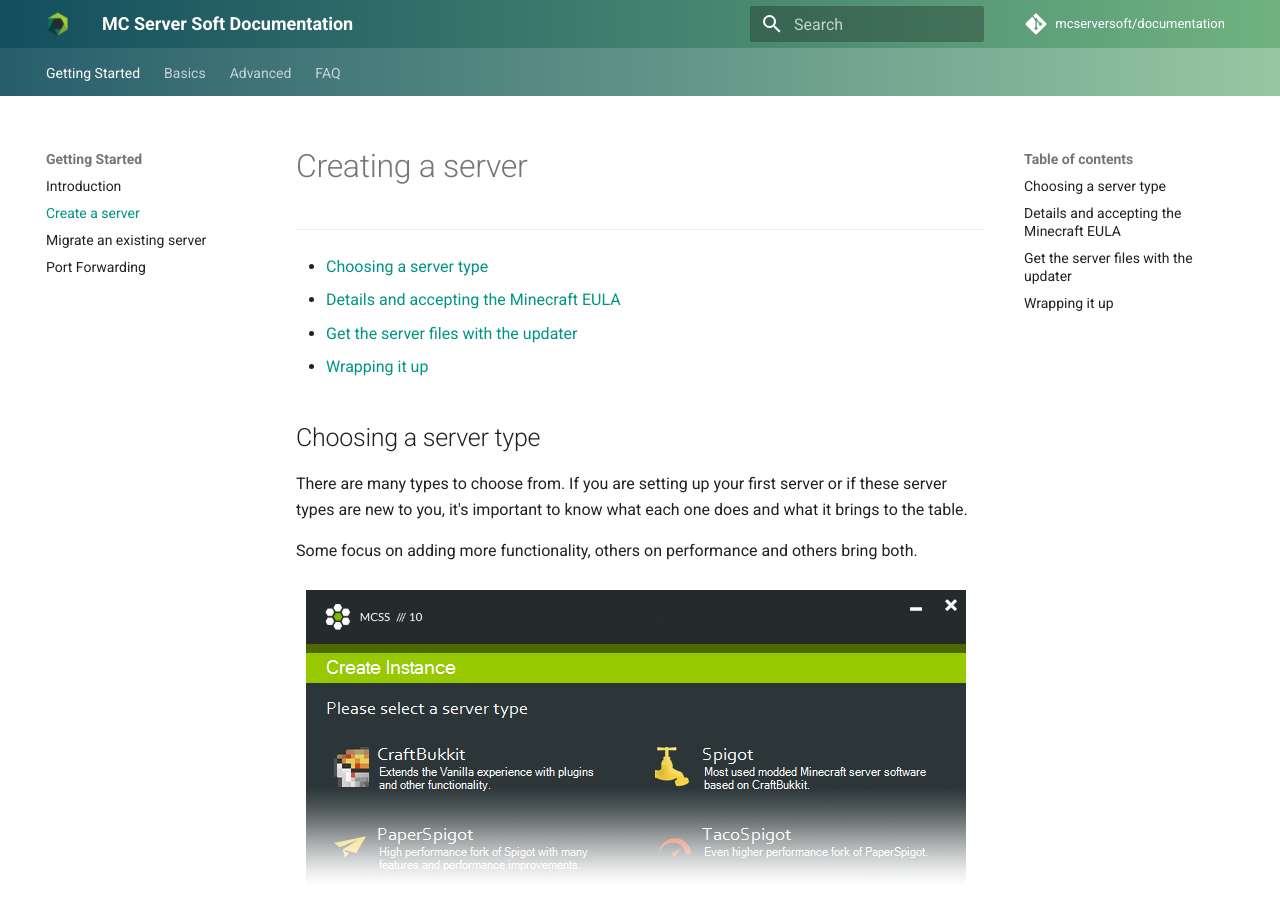
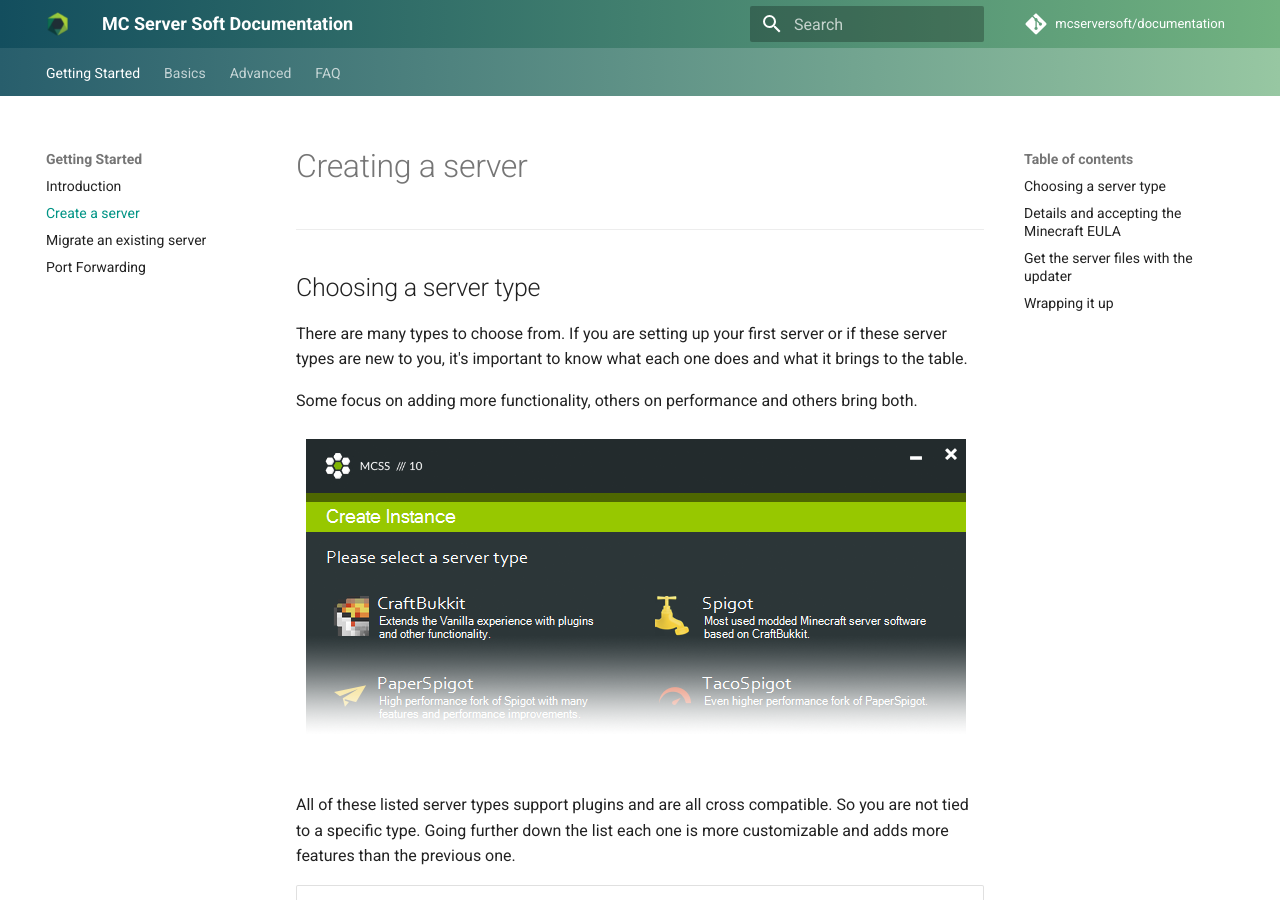
Before and after one commit to mcserversoft/documentation, an MkDocs documentation site: the page built from docs/create-server.md, in a window 1280 px wide and 900 px high. Built offline with MkDocs 1.6.1 and Material for MkDocs 9.7.7, drawn with Linux system fonts in a browser that asks for light colours; comment, search, counter and statistics services are not loaded.

Commit message:
Update create-server.md
Removed extra table of contents

```diff
--- a/docs/create-server.md
+++ b/docs/create-server.md
@@ -2,12 +2,6 @@
 
 ---
 
-*   [Choosing a server type](#choosing-a-server-type)
-*   [Details and accepting the Minecraft EULA](#details-and-accepting-the-minecraft-eula)
-*   [Get the server files with the updater](#get-the-server-files-with-the-updater)
-*   [Wrapping it up](#wrapping-it-up)
-
-<a name="choosing-a-server-type"></a>
 ## Choosing a server type
 
 There are many types to choose from. If you are setting up your first server or if these server types are new to you, it's important to know what each one does and what it brings to the table.
@@ -25,7 +19,6 @@
 PaperSpigot | High performance fork of Spigot with many features and performance improvements. | [Project](https://papermc.io/)
 TacoSpigot |Even higher performance fork of PaperSpigot. It offering increased performance and experimental features. | [Project](https://tacospigot.github.io/)
 
-<a name="details-and-accepting-the-minecraft-eula"></a>
 ## Details and accepting the Minecraft EULA
 
 It's time to fill in all details about your server.
@@ -42,7 +35,6 @@
 
 Accept the Minecraft EULA to continue.
 
-<a name="get-the-server-files-with-the-updater"></a>
 ## Get the server files with the updater
 
 ![Screenshot of the create instance window](assets/screenshots/create_server_files.png)
@@ -51,7 +43,6 @@
 
 When that's done, click on 'Create Server', this should only take a few seconds or even less.
 
-<a name="#wrapping-it-up"></a>
 ## Wrapping it up
 
 All done! Wasn't that easy?
```
